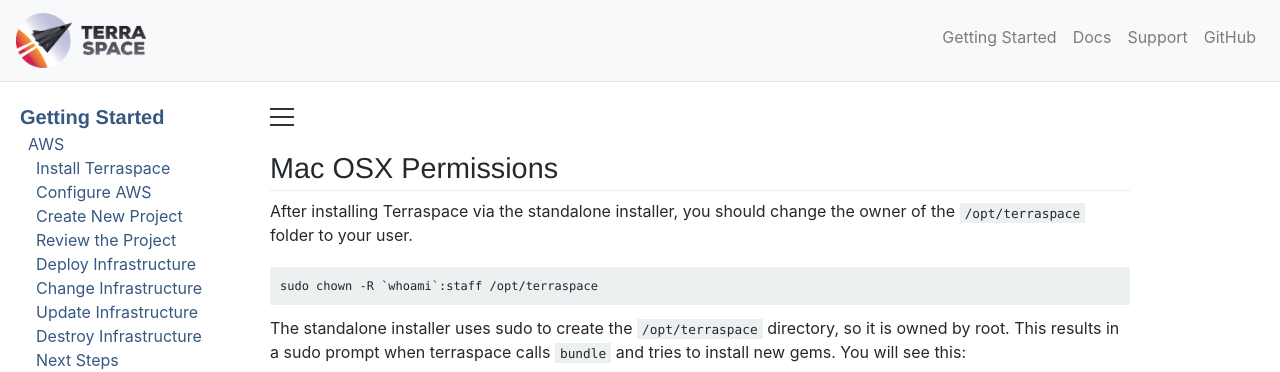
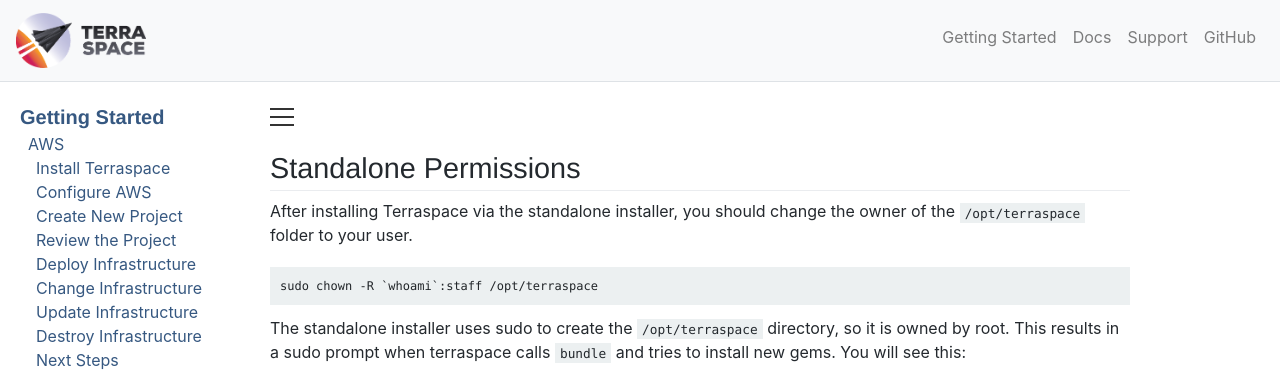
Before and after one commit to boltops-tools/terraspace-docs, a Jekyll site: the page built from _docs/install/standalone/details/permissions.md, in a window 1280 px wide and 900 px high. Shown: the top 372 px of the window. Built offline with Jekyll 4.4.1, drawn with Linux system fonts in a browser that asks for light colours; a script that is not in the unit is left out.

Commit message:
Update permissions.md

```diff
--- a/_docs/install/standalone/details/permissions.md
+++ b/_docs/install/standalone/details/permissions.md
@@ -1,6 +1,6 @@
 ---
-title: "Mac OSX Permissions"
-nav_text: Mac OSX
+title: "Standalone Permissions"
+nav_text: Permissions
 ---
 
 After installing Terraspace via the standalone installer, you should change the owner of the `/opt/terraspace` folder to your user.
```
